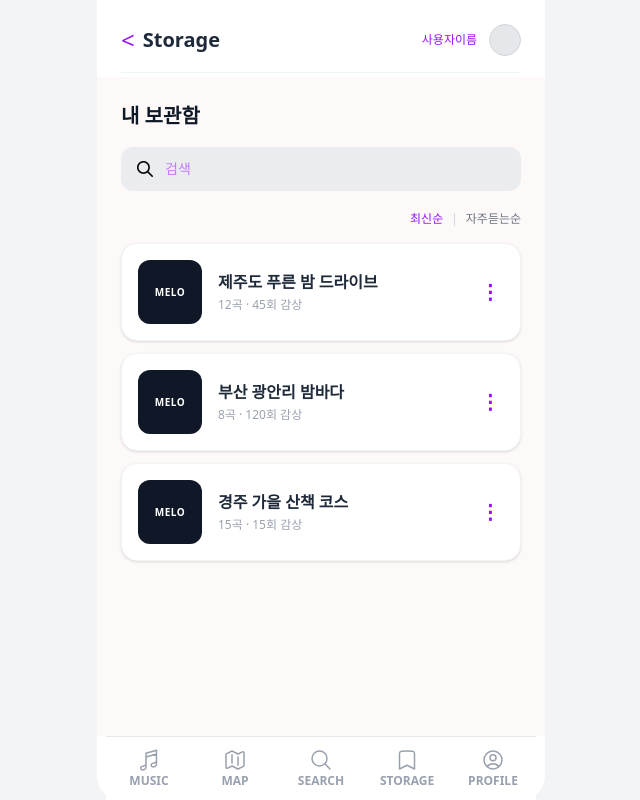
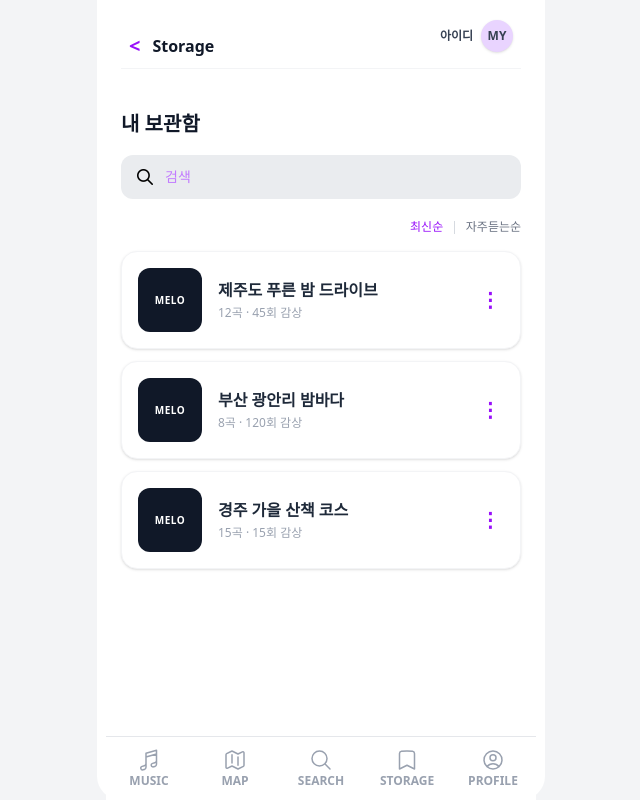
Before and after one commit to chaewoni925/MeloVoyage, a React (Vite) app in the folder FE/: page /Storage in a window 1280 px wide. Shown: the whole page, without its empty margins (319-959 px from the left). Built offline with nearby package versions, Linux system fonts and the light colour scheme.

Commit message:
storage 헤더 수정

```diff
--- a/FE/package.json
+++ b/FE/package.json
@@ -11,6 +11,7 @@
     "test": "echo \"Error: no test specified\" && exit 1"
   },
   "dependencies": {
+    "lucide-react": "^1.24.0",
     "react": "^18.3.1",
     "react-dom": "^18.3.1",
     "react-router-dom": "^7.15.0"
--- a/FE/src/pages/storage/storagePage.jsx
+++ b/FE/src/pages/storage/storagePage.jsx
@@ -3,6 +3,7 @@ import { useNavigate } from 'react-router-dom';
 import StorageList from './storageList';
 import searchIcon from '../../assets/search.png';
 import Footer from "../../components/Footer.jsx";
+import Header from "../../components/Header.jsx"; // 추가
 
 export default function StoragePage() {
   const navigate = useNavigate();
@@ -32,25 +33,11 @@ export default function StoragePage() {
       {/* 본문 앱 카드 공간 */}
       <div className="bg-white p-6 rounded-b-3xl flex flex-col w-full max-w-md relative pb-16 font-sans selection:bg-purple-200">
 
-        {/* 상단 헤더 영역 */}
-        <header className="flex items-center justify-between pb-4 bg-white border-b border-gray-100">
-          <div className="flex items-center gap-2">
-            <button
-              onClick={() => navigate(-1)}
-              className="text-purple-600 text-2xl focus:outline-none hover:opacity-70 transition-opacity cursor-pointer"
-            >
-              &#60;
-            </button>
-            <h1 className="text-xl font-bold text-gray-800">Storage</h1>
-          </div>
-          <div className="flex items-center gap-3">
-            <span className="text-xs text-purple-600 font-medium">사용자이름</span>
-            <div className="w-8 h-8 rounded-full bg-gray-200 border border-gray-300"></div>
-          </div>
-        </header>
+        {/* 공용 Header 컴포넌트로 교체 */}
+        <Header showLogo={false} title="Storage" />
 
-        {/* 메인 컨텐츠 영역 (팀원 시그니처 배경색 및 마이너스 마진 적용) */}
-        <main className="flex-1 mt-1 bg-[#FCF9F8] -mx-6 px-6 pt-6 flex flex-col gap-4 overflow-y-auto">
+        {/* 메인 컨텐츠 영역 */}
+        <main className="flex-1 mt-4  -mx-6 px-6 pt-6 flex flex-col gap-4 overflow-y-auto">
 
           <h1 className="text-[20px] font-bold text-gray-900">내 보관함</h1>
 
```
Also changed, not shown: 1 other file (tests, documents, lock files or other folders).
